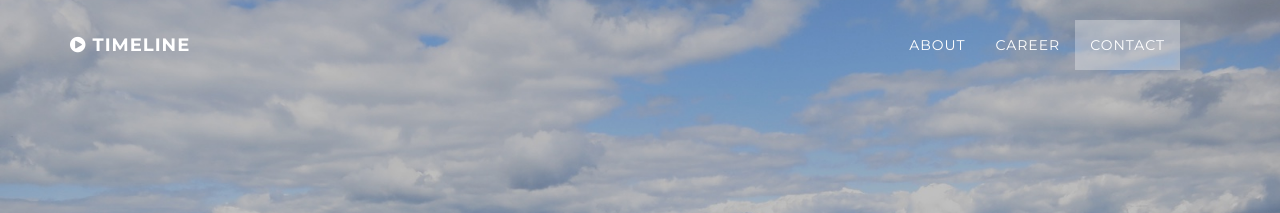
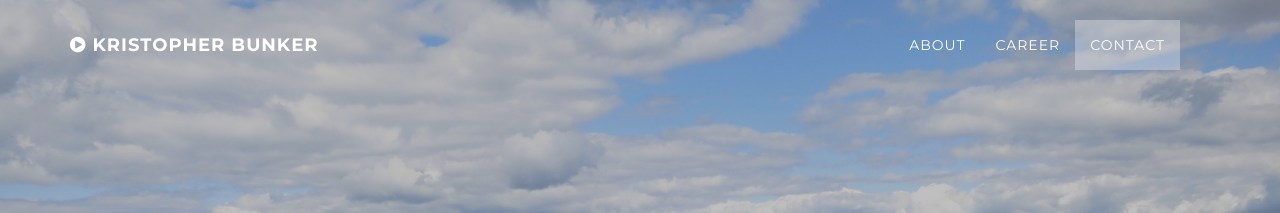
Before and after one commit to kwbunker/kwbunker.github.io, a Jekyll site: the page built from index.html, in a window 1280 px wide. Shown: the top 213 px of the page. Built offline with Jekyll 4.4.1, drawn with Linux system fonts in a browser that asks for light colours.

Commit message:
Update _config.yml

```diff
--- a/_config.yml
+++ b/_config.yml
@@ -2,7 +2,7 @@ url: http://kristopherbunker.com
 baseurl: /kwbunker.github.io
 
 # Site Settings
-title: Timeline
+title: Kristopher Bunker
 description: "Timeline is multipurpose, single page Jekyll theme that includes a timeline section."
 keywords: "jekyll, theme"
 google-tracking-id:
```
